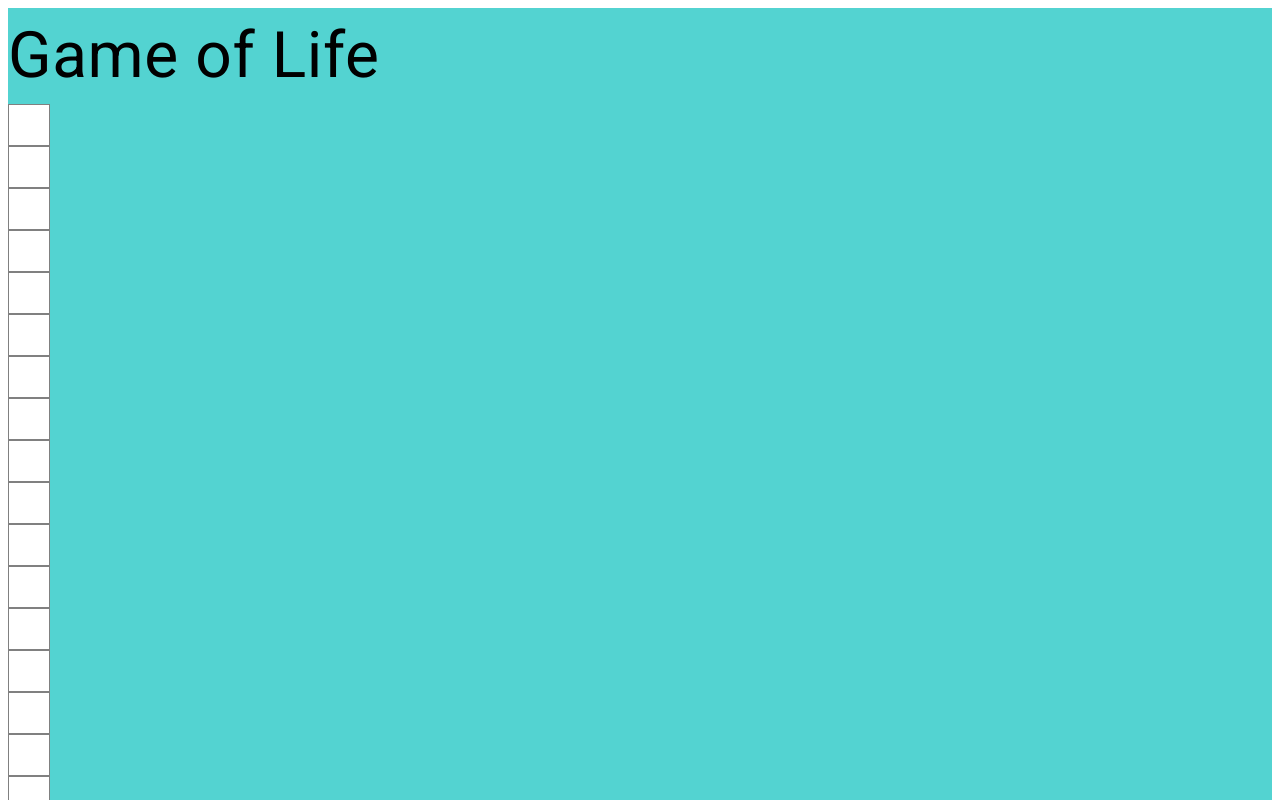
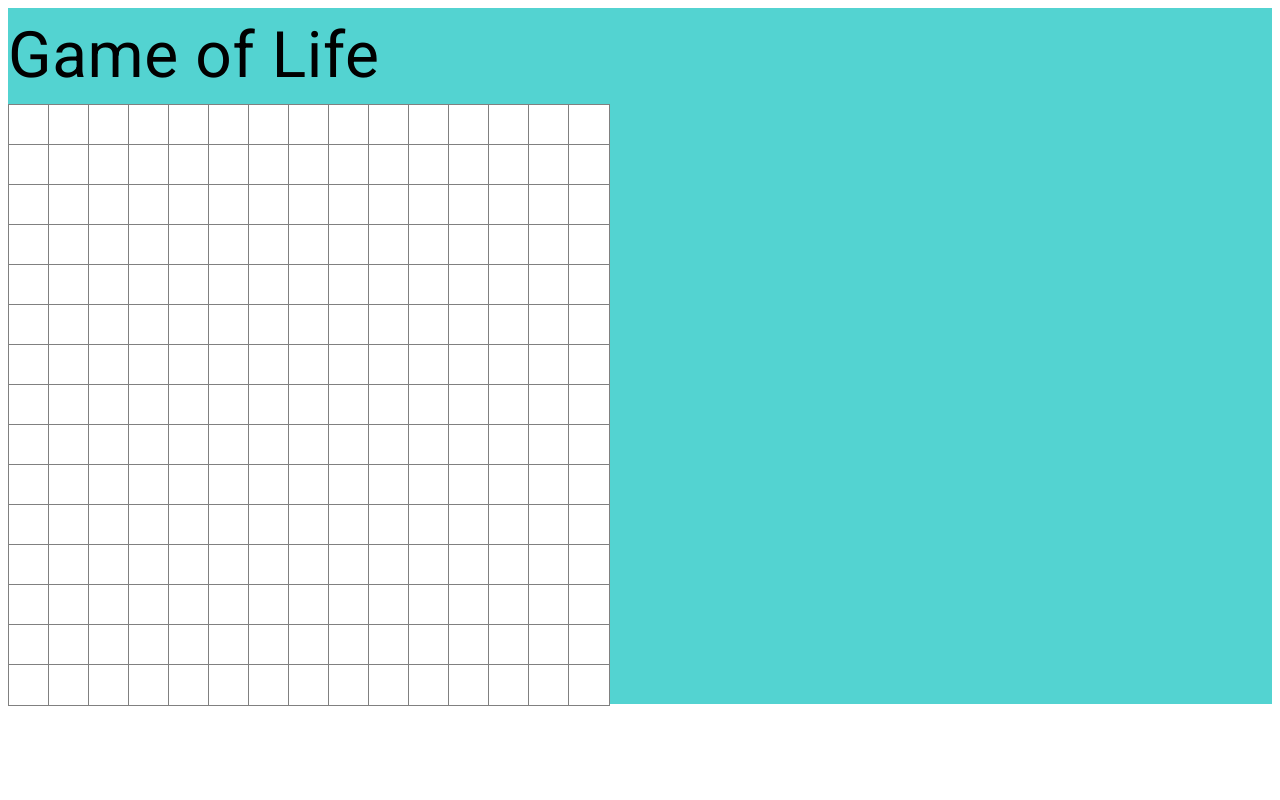
Before and after one commit to bloominstituteoftechnology/CS-Build-Week-1, a React (Create React App) app: page / in a window 1280 px wide. Shown: the top 800 px of the page. Built offline with nearby package versions, Linux system fonts and the light colour scheme.

Commit message:
Grid display now responds properly to grid dimensions.

```diff
--- a/src/components/Grid.js
+++ b/src/components/Grid.js
@@ -1,11 +1,33 @@
 import React from 'react';
+import makeStyles from '@material-ui/styles/makeStyles';
+// import useTheme from '@material-ui/styles/useTheme';
 
 import Cell from './Cell';
 
+const useStyles = makeStyles((theme, gridX, gridY) => ({
+	root: {
+		width: '100%',
+		height: '100%'
+	},
+	grid: {
+		display: 'grid'
+		// gridTemplateColumns: `repeat(${gridX}, 40px)`,
+		// gridTemplateRows: 'repeat(gridY, 40px)'
+	}
+}));
+
 export default function Grid({ cellData, gridX, gridY }) {
+	const classes = useStyles(gridX, gridY);
+	// const theme = useTheme();
+
 	console.log(cellData);
 	return (
-    <div>
+		<div
+			className={classes.grid}
+			style={{
+				gridTemplate: `repeat(${gridY}, 40px) / repeat(${gridX}, 40px)`
+			}}
+		>
 			{cellData.map((cell, index) => {
 				return <Cell key={cell.index} status={cell} />;
 			})}
```
Also changed, not shown: src/components/GameOfLife.js (indentation only). Lines whose indentation alone changed are shown as unchanged.
